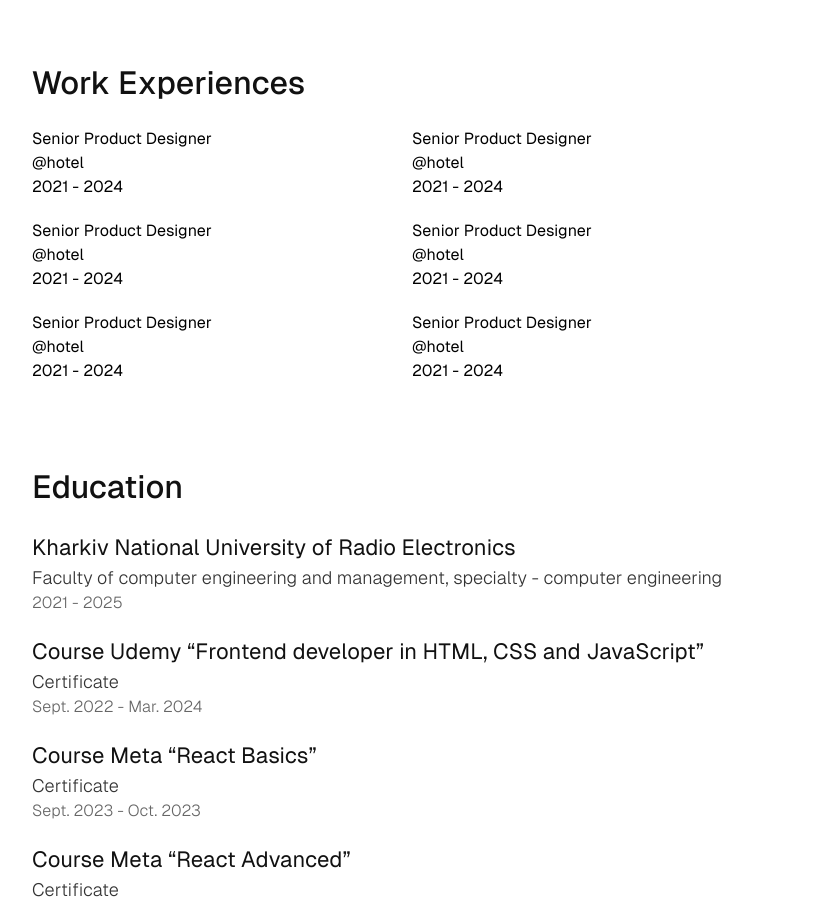
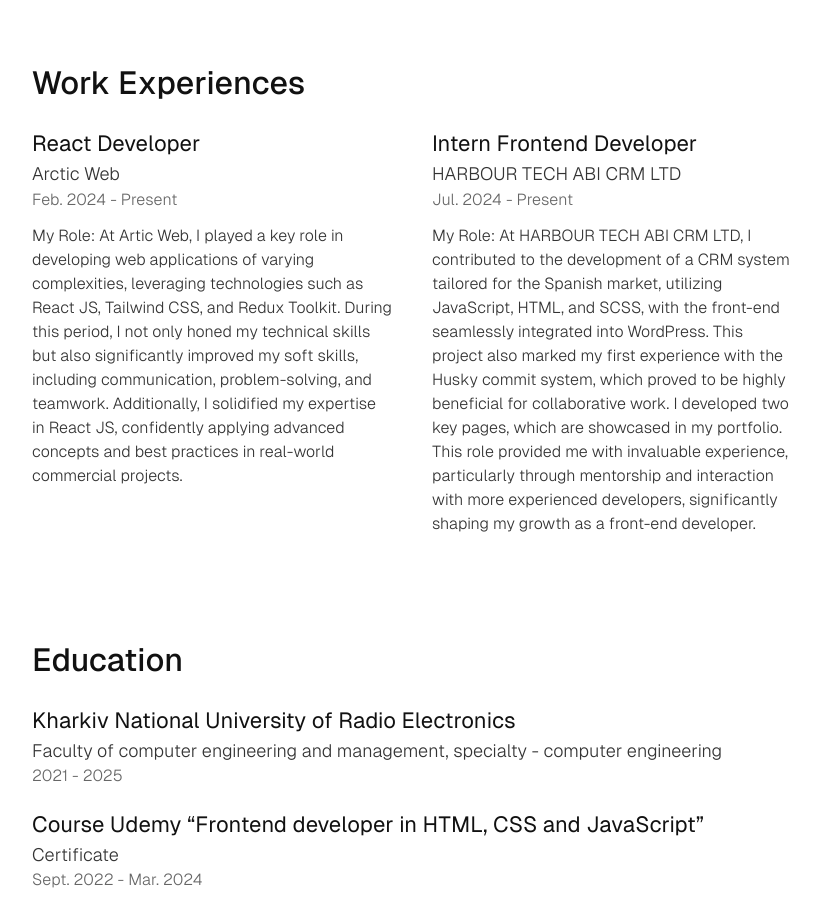
Before and after one commit to mzhigalka/ownWebsite, a React (Create React App) app: page /about in a window 1280 px wide. Shown: the part 1540-2446 px from the top of the page, without its empty margins (228-1048 px from the left). Built offline with nearby package versions, Linux system fonts and the light colour scheme.

Commit message:
added experiences section

```diff
--- /dev/null
+++ b/src/assets/constant/workExperiences.ts
@@ -0,0 +1,17 @@
+
+export const workExperiences = [
+  {
+    id: 1,
+    position: "React Developer",
+    company: "Arctic Web",
+    date: 'Feb. 2024 - Present',
+    role: "At Artic Web, I played a key role in developing web applications of varying complexities, leveraging technologies such as React JS, Tailwind CSS, and Redux Toolkit. During this period, I not only honed my technical skills but also significantly improved my soft skills, including communication, problem-solving, and teamwork. Additionally, I solidified my expertise in React JS, confidently applying advanced concepts and best practices in real-world commercial projects."
+  },
+  {
+    id: 2,
+    position: "Intern Frontend Developer",
+    company: "HARBOUR TECH ABI CRM LTD",
+    date: 'Jul. 2024 - Present',
+    role: "At HARBOUR TECH ABI CRM LTD, I contributed to the development of a CRM system tailored for the Spanish market, utilizing JavaScript, HTML, and SCSS, with the front-end seamlessly integrated into WordPress. This project also marked my first experience with the Husky commit system, which proved to be highly beneficial for collaborative work. I developed two key pages, which are showcased in my portfolio. This role provided me with invaluable experience, particularly through mentorship and interaction with more experienced developers, significantly shaping my growth as a front-end developer."
+  },
+]
--- a/src/pages/About.tsx
+++ b/src/pages/About.tsx
@@ -1,5 +1,6 @@
 import { FC } from "react";
 import myPhoto from "../assets/images/my-photo1.jpg";
+import { workExperiences } from "../assets/constant/workExperiences";
 
 const About: FC = () => {
   return (
@@ -9,7 +10,7 @@
           Frontend Developer specializing in the creation of high-quality
           websites and innovative user interfaces.
         </h1>
-        <div className="flex flex-col gap-[40px] font-light text-[22px] text-semigrey leading-[35px] max-md:text-lg">
+        <div className="flex flex-col gap-[40px] font-light text-[22px] text-semigrey leading-[35px] max-md:text-lg max-md:font-normal">
           <p>
             I'm Matvey, a Front-End Developer with a deep-rooted passion for web
             development that began in high school. My journey started in 10th
@@ -54,37 +55,23 @@
             Work Experiences
           </h3>
           <div className="mb-[80px]">
-            <div className="grid grid-cols-2 max-md:grid-cols-1">
-              <div className="mb-[20px]">
-                <p>Senior Product Designer</p>
-                <p>@hotel</p>
-                <p>2021 - 2024</p>
-              </div>
-              <div className="mb-[20px]">
-                <p>Senior Product Designer</p>
-                <p>@hotel</p>
-                <p>2021 - 2024</p>
-              </div>
-              <div className="mb-[20px]">
-                <p>Senior Product Designer</p>
-                <p>@hotel</p>
-                <p>2021 - 2024</p>
-              </div>
-              <div className="mb-[20px]">
-                <p>Senior Product Designer</p>
-                <p>@hotel</p>
-                <p>2021 - 2024</p>
-              </div>
-              <div>
-                <p>Senior Product Designer</p>
-                <p>@hotel</p>
-                <p>2021 - 2024</p>
-              </div>
-              <div>
-                <p>Senior Product Designer</p>
-                <p>@hotel</p>
-                <p>2021 - 2024</p>
-              </div>
+            <div className="grid grid-cols-2 max-md:grid-cols-1 gap-10">
+              {workExperiences.map((item) => (
+                <div key={item.id} className="mb-[20px] ">
+                  <p className="text-[22px] text-black max-md:font-medium">
+                    {item.position}
+                  </p>
+                  <p className="text-lg text-semigrey font-light max-md:font-normal">
+                    {item.company}
+                  </p>
+                  <p className="text-base text-grey font-light mb-3 max-md:font-normal">
+                    {item.date}
+                  </p>
+                  <p className="text-base text-semigrey font-light max-md:font-normal">
+                    My Role: {item.role}
+                  </p>
+                </div>
+              ))}
             </div>
           </div>
         </div>
```
